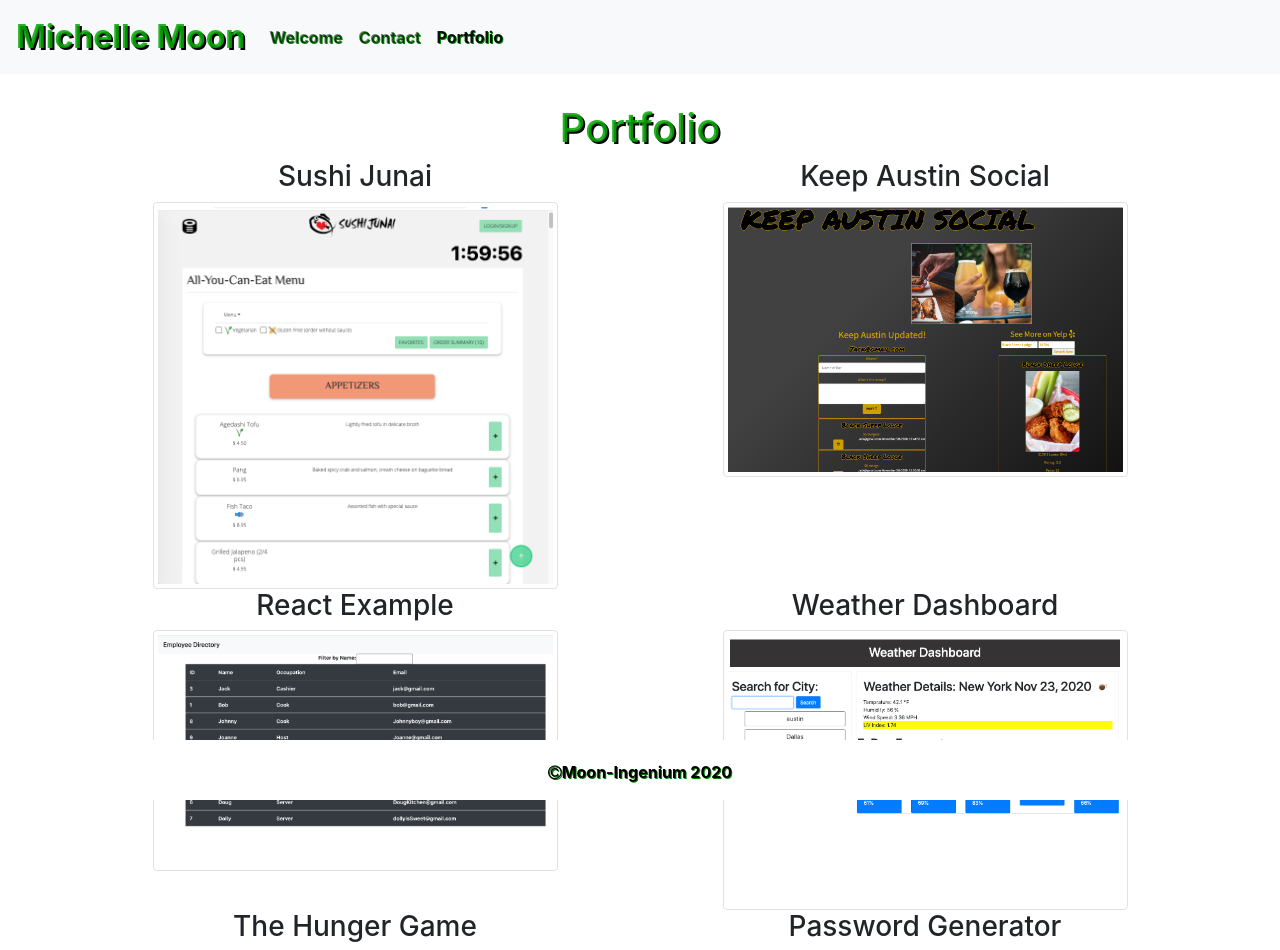
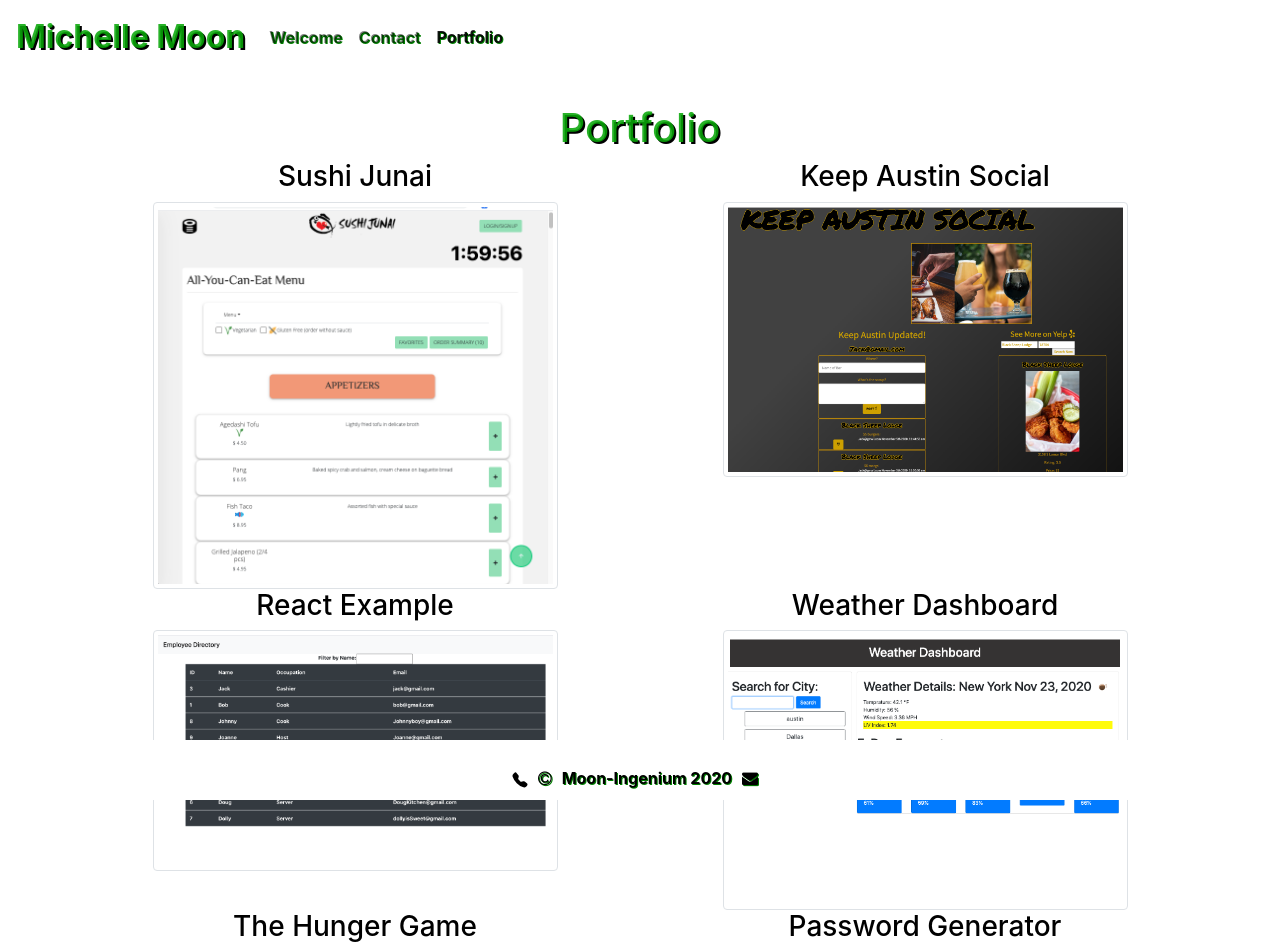
Before and after one commit to Moon-Ingenium/Moon-Ingenium.github.io, a React (Create React App) app: page /portfolio in a window 1280 px wide. Shown: the top 950 px of the page. Built offline with nearby package versions, Linux system fonts and the light colour scheme.

Commit message:
contact in footer added link to repo

```diff
--- a/package.json
+++ b/package.json
@@ -21,7 +21,7 @@
     "test": "react-scripts test",
     "eject": "react-scripts eject",
     "predeploy": "npm run build",
-    "deploy": "gh-pages -d build"
+    "deploy": "gh-pages -b main -d build"
   },
   "eslintConfig": {
     "extends": [
--- a/src/components/Footer.js
+++ b/src/components/Footer.js
@@ -1,6 +1,6 @@
 import React from "react";
 import "./components.css";
-
+import Container from "../components/Container";
 
 var style = {
   backgroundColor: "white",
@@ -18,16 +18,25 @@
 }
 
 var phantom = {
-display: 'block',
-padding: '20px',
-height: '60px',
-width: '100%',
+  display: 'block',
+  padding: '20px',
+  height: '60px',
+  width: '100%',
 }
 function Footer() {
   return (
     <footer className="footer">
       <div style={phantom} />
-      <span style={style}><i class="fa fa-copyright"></i>Moon-Ingenium 2020</span>
+      <span style={style}>
+        <a href="tel:+8175641592" style={{ color: "black" }}><svg style={{ color: "black" }} width="1em" height="1em" viewBox="0 0 16 16" className="bi bi-telephone-fill" fill="currentColor" xmlns="http://www.w3.org/2000/svg">
+          <path fill-rule="evenodd" d="M2.267.98a1.636 1.636 0 0 1 2.448.152l1.681 2.162c.309.396.418.913.296 1.4l-.513 2.053a.636.636 0 0 0 .167.604L8.65 9.654a.636.636 0 0 0 .604.167l2.052-.513a1.636 1.636 0 0 1 1.401.296l2.162 1.681c.777.604.849 1.753.153 2.448l-.97.97c-.693.693-1.73.998-2.697.658a17.47 17.47 0 0 1-6.571-4.144A17.47 17.47 0 0 1 .639 4.646c-.34-.967-.035-2.004.658-2.698l.97-.969z" />
+        </svg>
+        </a>
+        <i style={{ padding: "10px" }} className="fa fa-copyright">
+        </i>Moon-Ingenium 2020<a style={{ padding: "10px" }} label="Email" value="Email" href="mailto:robbins.michelle@ymail.com" rel="noopener noreferer" className="fa fa-envelope">
+        </a>
+      </span>
+
     </footer>
   );
 }
--- a/src/components/Nav.js
+++ b/src/components/Nav.js
@@ -5,7 +5,7 @@
 
 function Nav (props) {
     return (
-        <nav className="navbar navbar-expand-lg navbar-light bg-light">
+        <nav className="navbar navbar-expand-lg navbar-light">
           <Link className="navbar-brand" to="/" id="name">
             Michelle Moon
           </Link>
--- a/src/components/Project.js
+++ b/src/components/Project.js
@@ -6,7 +6,9 @@
 
     return (
         <Col size={"md"} number={6}>
-            <h3>{props.title}</h3>
+            <a href={props.link} style={{color:"black"}}>
+                <h3>{props.title}</h3>
+            </a>
             <a href={props.href}>
                 <img src={props.src} alt={props.alt} className="img-thumbnail" />
             </a>
--- a/src/components/components.css
+++ b/src/components/components.css
@@ -42,8 +42,8 @@
     font-weight: bold;
     text-shadow: 1px 1px green;
 }
-#navbarTogglerDemo0 {
-    background-color:green;
+.nav {
+    background-color:white;
 }
 .card  {
     display: flex;
--- a/src/pages/Portfolio.js
+++ b/src/pages/Portfolio.js
@@ -15,11 +15,13 @@
                 <Row >
                     <Project
                         title="Sushi Junai"
+                        link="https://github.com/Moon-Ingenium/sushi-junai"
                         href="https://sushi-junai.herokuapp.com/"
                         src="./assests/sushi-junai.png"
                         alt="sushi restraunt menu" />
                     <Project
                         title="Keep Austin Social"
+                        link="https://github.com/Moon-Ingenium/KeepAustinSocial"
                         href="https://enigmatic-brushlands-64346.herokuapp.com/"
                         src="./assests/KeepAustinSocial.png"
                         alt="Project2" />
@@ -28,11 +30,13 @@
                 <Row >
                     <Project
                         title="React Example"
+                        link="https://github.com/Moon-Ingenium/Employee-Directory"
                         href="https://moon-ingenium.github.io/Employee-Directory/"
                         src="./assests/EmployeeDirectory.png"
                         alt="REACTapp" />
                     <Project
                         title="Weather Dashboard"
+                        link="https://github.com/Moon-Ingenium/Weather-Dashboard"
                         href="https://moon-ingenium.github.io/Weather-Dashboard/"
                         src="./assests/Weather-Dashboard.png"
                         alt="weather forecast" />
@@ -40,11 +44,13 @@
                 <Row >
                     <Project
                         title="The Hunger Game"
+                        link="https://github.com/Moon-Ingenium/TheHungerGame"
                         href="https://s2hon.github.io/TheHungerGame/"
                         src="./assests/TheHungerGame.png"
                         alt="Project1" />
                     <Project
                         title="Password Generator"
+                        link="https://github.com/Moon-Ingenium/Password-Generator"
                         href="https://moon-ingenium.github.io/Password-Generator/"
                         src="./assests/password-generator.png"
                         alt="A button generates a random string of characters" />
@@ -52,6 +58,7 @@
                 <Row >
                     <Project
                         title="Note Taker"
+                        link="https://github.com/Moon-Ingenium/Note-Taker"
                         href="https://evening-refuge-24096.herokuapp.com/notes"
                         src="./assests/note-taker.png"
                         alt="A note pad" />
```
